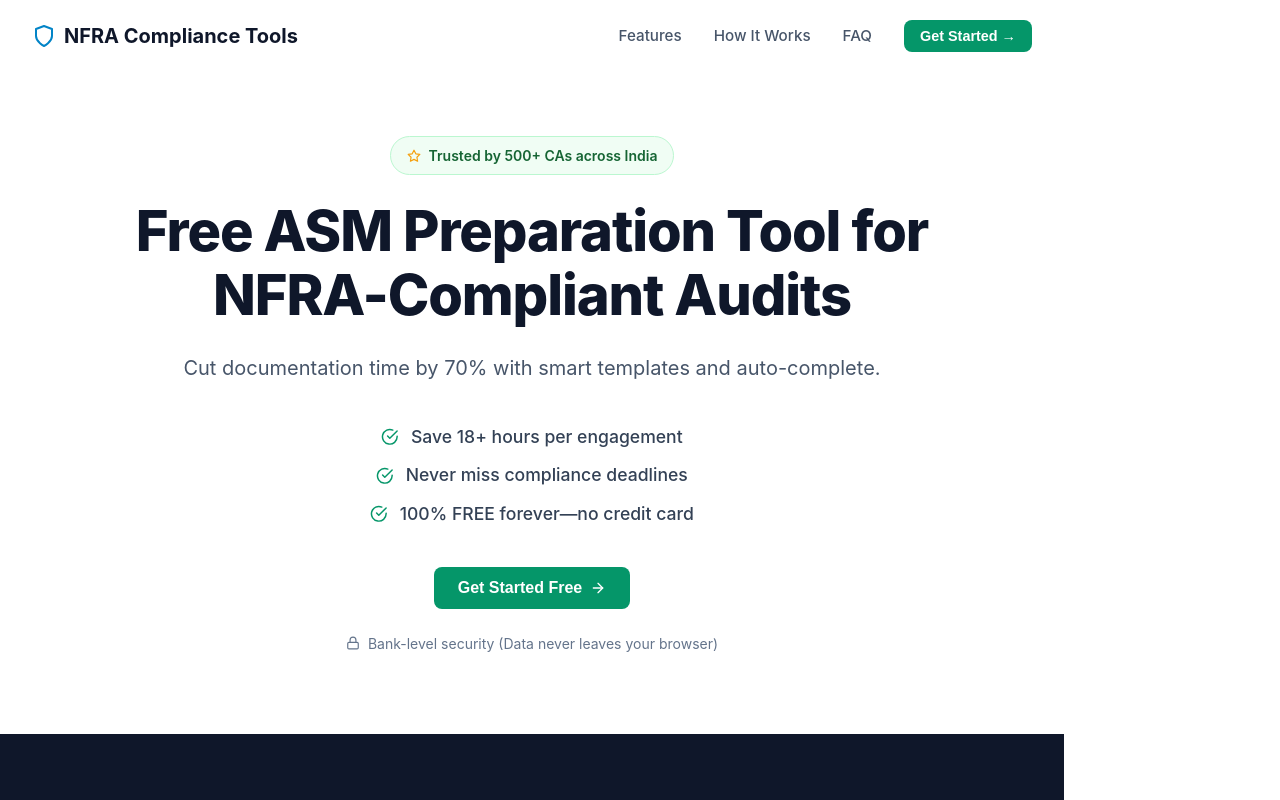
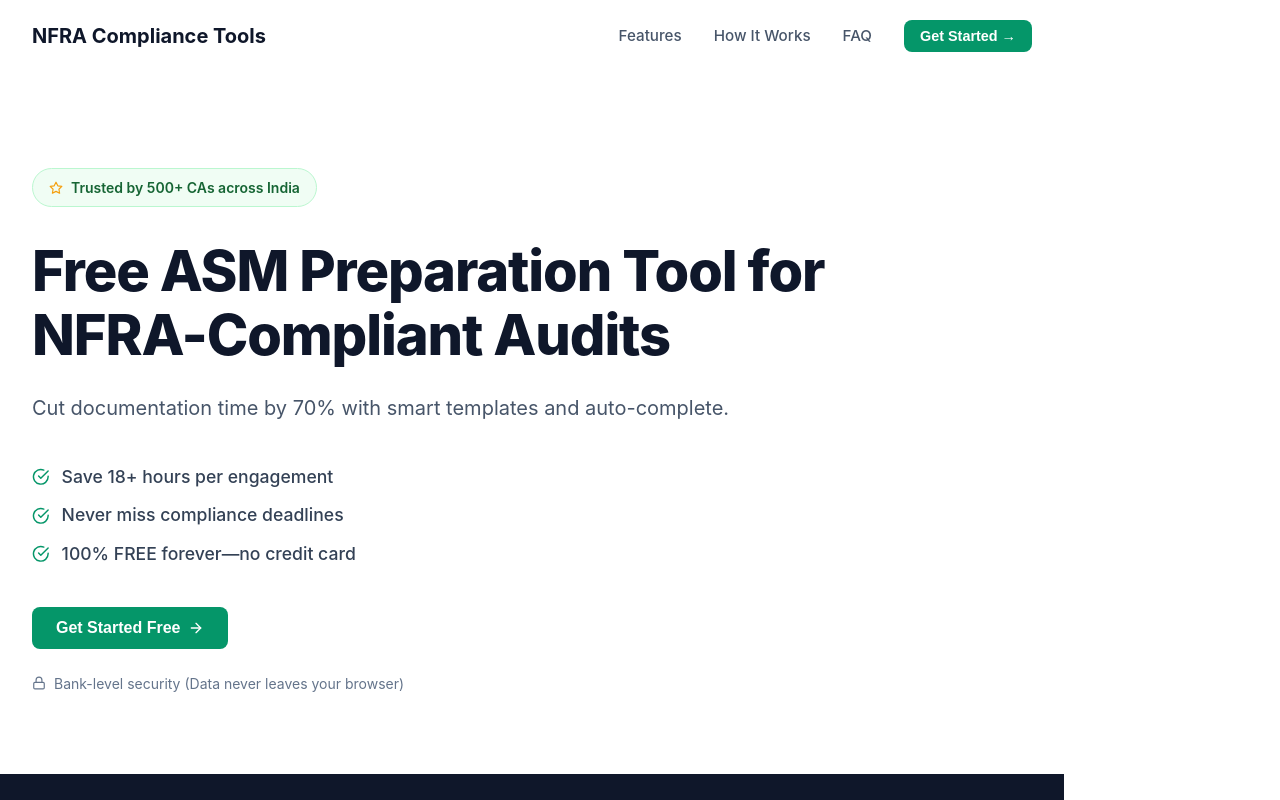
Before and after one commit to teamsleekcom-lgtm/nfra-compliance-tool, a React (Vite) app: page / in a window 1280 px wide. Shown: the top 800 px of the page. Built offline with nearby package versions, Linux system fonts and the light colour scheme.

Commit message:
style: ad-hoc landing page tweaks to copy and hero alignment

```diff
--- a/src/pages/LandingPage.module.css
+++ b/src/pages/LandingPage.module.css
@@ -99,10 +99,13 @@
 
 /* === HERO SECTION === */
 .heroSection {
-    padding: 4rem 2rem 5rem;
-    text-align: center;
-    max-width: 900px;
+    padding: 6rem 2rem 5rem;
+    text-align: left;
+    max-width: 1200px;
     margin: 0 auto;
+    display: flex;
+    flex-direction: column;
+    align-items: flex-start;
 }
 
 .badge {
@@ -115,7 +118,7 @@
     border-radius: 999px;
     font-weight: 600;
     font-size: 0.875rem;
-    margin-bottom: 1.5rem;
+    margin-bottom: 2rem;
     border: 1px solid #bbf7d0;
 }
 
@@ -126,6 +129,7 @@
     color: #0f172a;
     margin-bottom: 1.5rem;
     letter-spacing: -0.02em;
+    max-width: 800px;
 }
 
 .heroSubtitle {
@@ -134,15 +138,13 @@
     line-height: 1.6;
     margin-bottom: 2.5rem;
     max-width: 700px;
-    margin-left: auto;
-    margin-right: auto;
 }
 
 .heroBullets {
     display: flex;
     flex-direction: column;
     gap: 0.75rem;
-    align-items: center;
+    align-items: flex-start;
     margin-bottom: 2.5rem;
 }
 
@@ -162,7 +164,7 @@
 .heroActions {
     display: flex;
     gap: 1rem;
-    justify-content: center;
+    justify-content: flex-start;
     align-items: center;
     margin-bottom: 1.5rem;
 }
@@ -614,7 +616,8 @@
 /* === RESPONSIVE === */
 @media (max-width: 900px) {
     .navLinks {
-        display: none; /* Hide nav links on mobile for simplicity */
+        display: none;
+        /* Hide nav links on mobile for simplicity */
     }
 
     .heroTitle {
@@ -651,7 +654,8 @@
         flex-direction: column;
     }
 
-    .btnPrimary, .btnSecondary {
+    .btnPrimary,
+    .btnSecondary {
         width: 100%;
         justify-content: center;
     }
--- a/src/pages/LandingPage.tsx
+++ b/src/pages/LandingPage.tsx
@@ -29,7 +29,6 @@ export const LandingPage: React.FC = () => {
             {/* Header Navigation */}
             <header className={styles.header}>
                 <div className={styles.logo}>
-                    <FiShield className={styles.logoIcon} />
                     NFRA Compliance Tools
                 </div>
                 <nav className={styles.navLinks}>
@@ -163,8 +162,8 @@ export const LandingPage: React.FC = () => {
 
                         <div className={styles.featureCard}>
                             <FiCheckCircle className={styles.featureIcon} style={{ color: '#10b981' }} />
-                            <h3 className={styles.featureTitle}>100% Free</h3>
-                            <p className={styles.featureDesc}>All features included. No premium tiers to unlock basic needs.</p>
+                            <h3 className={styles.featureTitle}>Free to use ASM</h3>
+                            <p className={styles.featureDesc}>All features included.</p>
                         </div>
 
                         <div className={styles.featureCard}>
@@ -286,15 +285,6 @@ export const LandingPage: React.FC = () => {
                     </div>
 
                     <div className={styles.footerCol}>
-                        <h4>COMPANY</h4>
-                        <div className={styles.footerLinks}>
-                            <span className={styles.footerLink} style={{ cursor: 'not-allowed' }}>About Us</span>
-                            <span className={styles.footerLink} style={{ cursor: 'not-allowed' }}>Contact</span>
-                            <span className={styles.footerLink} style={{ cursor: 'not-allowed' }}>Blog</span>
-                        </div>
-                    </div>
-
-                    <div className={styles.footerCol}>
                         <h4>LEGAL</h4>
                         <div className={styles.footerLinks}>
                             <a href="#/terms" target="_blank" rel="noopener noreferrer" className={styles.footerLink}>Terms & Conditions</a>
@@ -302,20 +292,11 @@ export const LandingPage: React.FC = () => {
                             <span className={styles.footerLink} style={{ cursor: 'not-allowed' }}>Cookies Policy</span>
                         </div>
                     </div>
-
-                    <div className={styles.footerCol}>
-                        <h4>SUPPORT</h4>
-                        <div className={styles.footerLinks}>
-                            <span className={styles.footerLink} style={{ cursor: 'not-allowed' }}>FAQ</span>
-                            <span className={styles.footerLink} style={{ cursor: 'not-allowed' }}>Help Center</span>
-                            <span className={styles.footerLink} style={{ cursor: 'not-allowed' }}>Video Guides</span>
-                        </div>
-                    </div>
                 </div>
 
                 <div className={styles.footerBottom}>
                     <div>
-                        © {new Date().getFullYear()} Heuristic Techsol LLP. Made with ❤️ for Indian CAs.<br />
+                        © {new Date().getFullYear()} Heuristic Techsol LLP. Made for Indian CAs.<br />
                         <span style={{ fontSize: '0.8rem', opacity: 0.8 }}>Not affiliated with NFRA / ICAI / MCA.</span>
                     </div>
 
```
